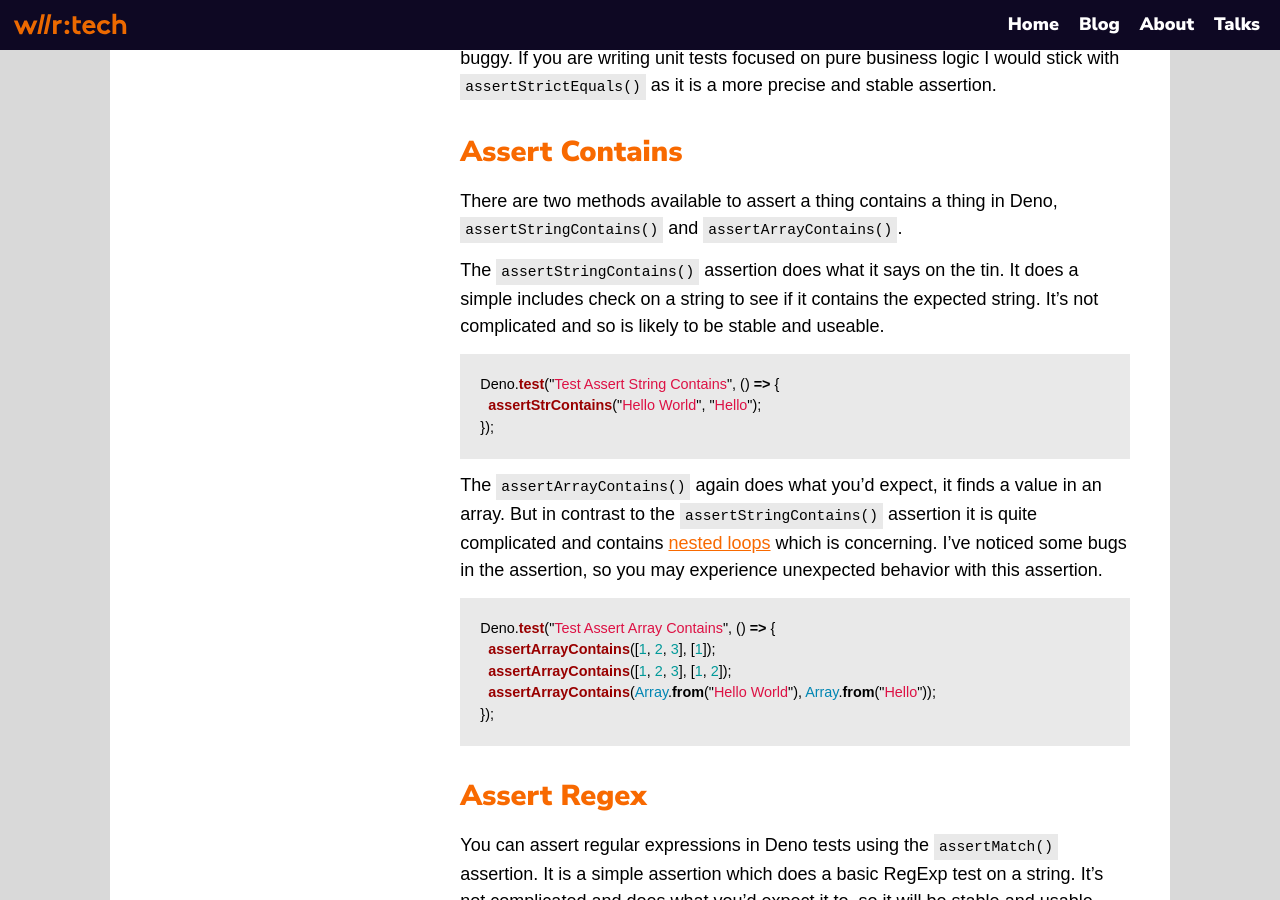
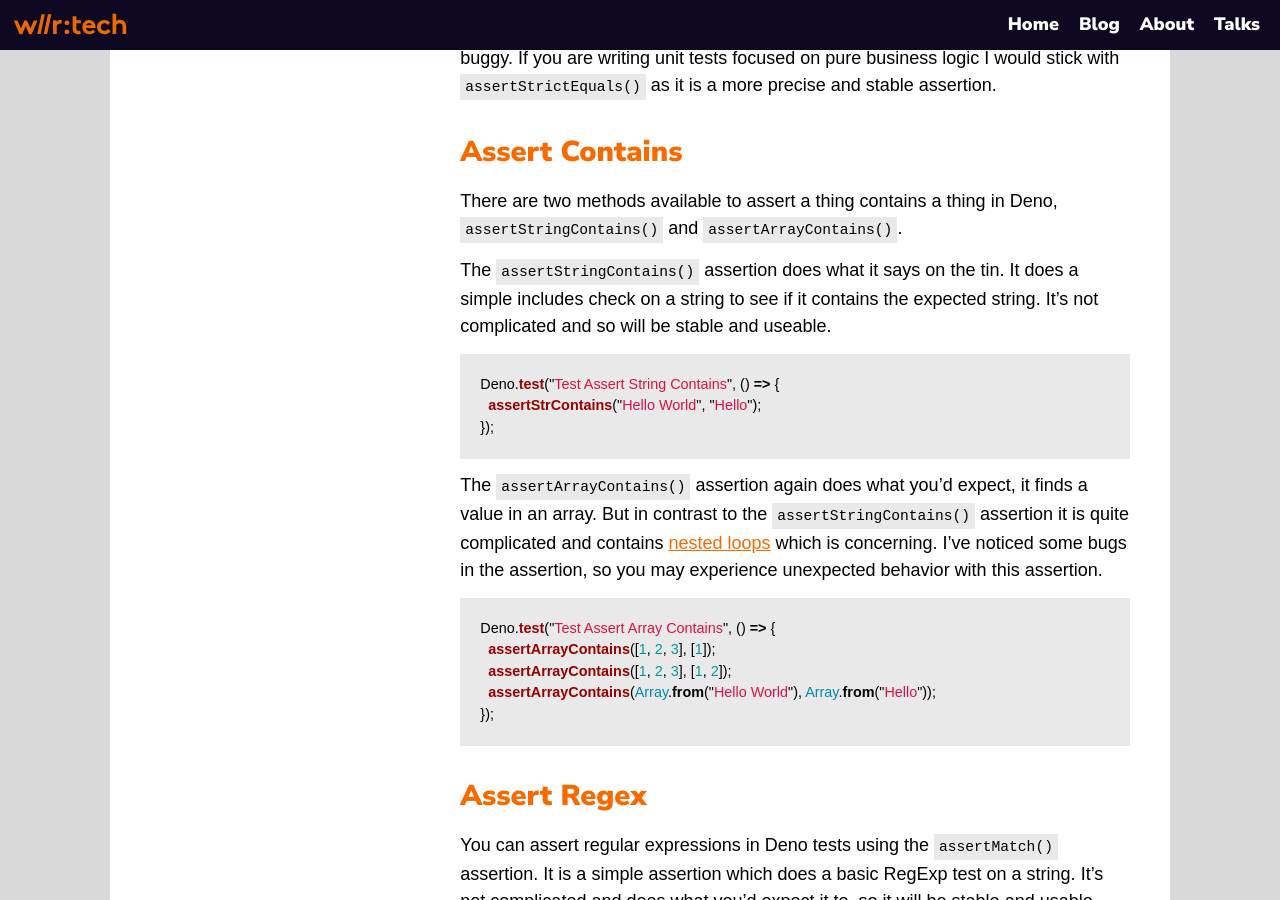
Before and after one commit to RobDWaller/robdwaller.github.io, a Jekyll site: the page built from _posts/2020-06-13-how-write-tests-deno.md, in a window 1280 px wide and 900 px high, scrolled down 4267 px. Built offline with Jekyll 4.4.1, drawn with Linux system fonts in a browser that asks for light colours; comment, search, counter and statistics services are not loaded.

Commit message:
Final, final fixes to deno tests post.

````diff
--- a/_posts/2020-06-13-how-write-tests-deno.md
+++ b/_posts/2020-06-13-how-write-tests-deno.md
@@ -128,7 +128,7 @@ My overall feeling is the `assertEquals()` and `assertNotEquals()` assertions ar
 
 There are two methods available to assert a thing contains a thing in Deno, `assertStringContains()` and `assertArrayContains()`.
 
-The `assertStringContains()` assertion does what it says on the tin. It does a simple includes check on a string to see if it contains the expected string. It's not complicated and so is likely to be stable and useable.
+The `assertStringContains()` assertion does what it says on the tin. It does a simple includes check on a string to see if it contains the expected string. It's not complicated and so will be stable and useable.
 
 ```js
 Deno.test("Test Assert String Contains", () => {
@@ -136,7 +136,7 @@ Deno.test("Test Assert String Contains", () => {
 });
 ```
 
-The `assertArrayContains()` again does what you'd expect, it finds a value in an array. But in contrast to the `assertStringContains()` assertion it is quite complicated and contains [nested loops](https://github.com/denoland/deno/blob/master/std/testing/asserts.ts#L278) which is concerning. I've noticed some bugs in the assertion, so you may experience unexpected behavior with this assertion.
+The `assertArrayContains()` assertion again does what you'd expect, it finds a value in an array. But in contrast to the `assertStringContains()` assertion it is quite complicated and contains [nested loops](https://github.com/denoland/deno/blob/master/std/testing/asserts.ts#L278) which is concerning. I've noticed some bugs in the assertion, so you may experience unexpected behavior with this assertion.
 
 ```js
 Deno.test("Test Assert Array Contains", () => {
````
